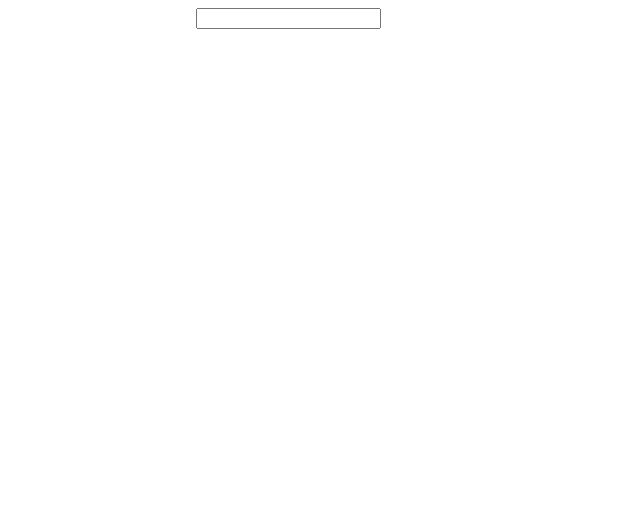
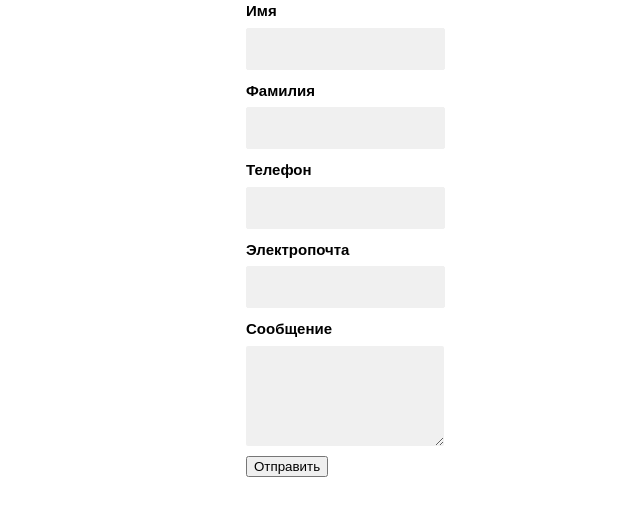
Before and after one commit to adamdefo/smart-form-validator, a website: page assets/jade/index.jade in a window 1280 px wide. Shown: the whole page, without its empty margins (194-834 px from the left). Drawn offline with nearby package versions, Linux system fonts and the light colour scheme; files that its build step writes are made by us from their sources.

Commit message:
Fix проверки у элементов

```diff
--- a/assets/jade/index.jade
+++ b/assets/jade/index.jade
@@ -1,13 +1,31 @@
 html
-    head
-        title Form Validator
-        link(rel="stylesheet", href="css/styles.css")
-    body
-        main.main
-            section.section
-                form.form.form-validate
-                    .form__group
-                        .form__item
-                            label.form__label
-                            input.form__input
-        script(src="js/app.js")
+	head
+		title Form Validator
+		link(rel="stylesheet", href="css/styles.css")
+	body
+		main.main
+			section.section
+				form.form.form-validate(type="POST")
+					.form__group
+						.form__item
+							label.form__label._required Имя
+							input.form__el.form__input(type="text" name="first-name" _required data-type="text")
+						.form__item
+							label.form__label Фамилия
+							input.form__el.form__input(type="text" name="last-name" data-type="text")
+					.form__group
+						.form__item
+							label.form__label._required Телефон
+							input.form__el.form__input(type="text" name="phone" _required data-type="text")
+					.form__group
+						.form__item
+								label.form__label._required Электропочта
+								input.form__el.form__input(type="text" name="email" _required data-type="email")
+					.form__group
+						.form__item
+								label.form__label Сообщение
+								textarea.form__el.form__textarea(name="msg" data-type="text")
+					.form__group
+						.form__item
+								button.btn.js-submit(type="submit") Отправить
+		script(src="js/app.js")
--- a/assets/js/app.js
+++ b/assets/js/app.js
@@ -1 +1 @@
-console.log('Hello')
+var smartFormValidator = new SmartFormValidator('.form-validate');
--- a/assets/sass/styles.sass
+++ b/assets/sass/styles.sass
@@ -1,14 +1,63 @@
+html
+	font-size: 10px
+
+html, body
+	margin: 0
+	padding: 0
+
+body
+	font: 15px/1.5 'Arial', sans-serif
+
 form
-    margin: 0
-    padding: 0
+	margin: 0
+	padding: 0
 
-input
-    outline: none
+input, textarea
+	outline: none
 
 .form
-    margin: 0 auto
-    width: 500px
-    &__group
-    &__item
-    &__label
-    &__input
+	margin: 0 auto
+	width: 400px
+	&__group
+		margin: 0 -15px
+	&__item
+		display: inline-block
+		margin-bottom: 10px
+		padding: 0 15px
+	&__label
+		display: block
+		color: #000000
+		font-size: 1.5rem
+		font-weight: bold
+		margin-bottom: 5px
+		-webkit-transition: all .1s
+		transition: all .1s
+	&__input
+		position: relative
+		background-color: #f0f0f0
+		border: 1px solid #f0f0f0
+		border-radius: 2px
+		color: #232323
+		font-size: 1.35rem
+		letter-spacing: 0.01rem
+		height: 42px
+		line-height: 42px
+		padding: 0 10px
+		width: 100%
+		z-index: 2
+		-webkit-transition: all .1s
+		transition: all .1s
+	&__textarea
+		background-color: #f0f0f0
+		border: 0
+		border-radius: 2px
+		font-size: 1.35rem
+		letter-spacing: 0.01rem
+		min-height: 100px
+		padding: 10px
+		resize: vertical
+		width: 100%
+
+._error
+	border-color: #cc0000
+	color: #cc0000
```
Also changed, not shown: assets/js/vendor/smart.form.validator.js (+72 -10 lines).
